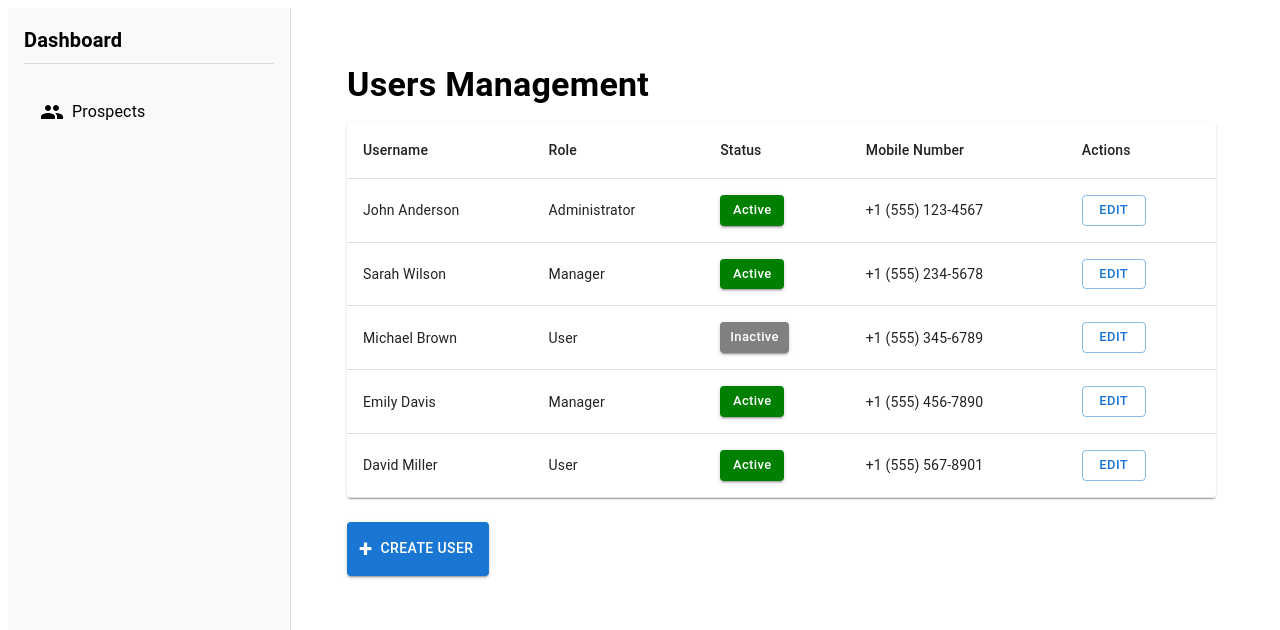
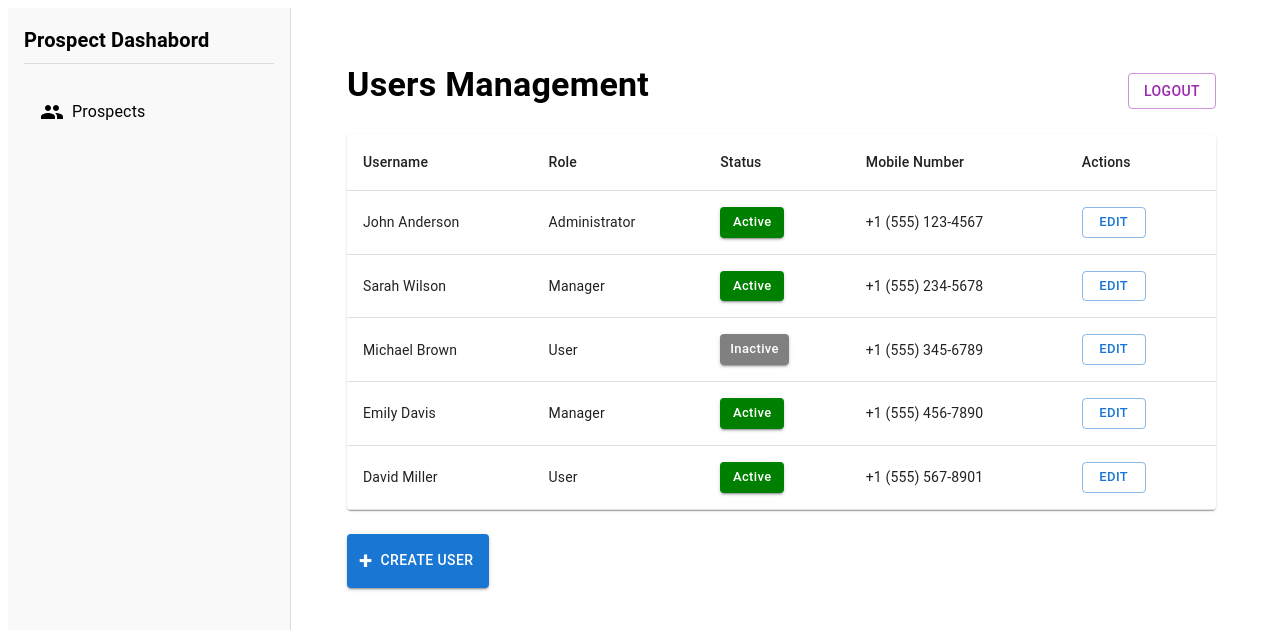
Before and after one commit to lakshmanachimata/fverify_fe, a React (Create React App) app: page /dashboard/users in a window 1280 px wide. Shown: the top 630 px of the page. Built offline with nearby package versions, Linux system fonts and the light colour scheme.

Commit message:
not showing users based on role

```diff
--- a/src/App.jsx
+++ b/src/App.jsx
@@ -35,7 +35,7 @@ const App = () => {
         <Route
           path="/dashboard"
           element={
-            userRole || userStatus != 'Active'? (
+            userRole || userStatus !== 'Active'? (
               <DashboardLayout />
             ) : (
               <Navigate to={`/?orgId=${localStorage.getItem('orgId')}`} replace /> // Redirect if no role
--- a/src/components/DashboardLayout.jsx
+++ b/src/components/DashboardLayout.jsx
@@ -19,7 +19,7 @@ const DashboardLayout = () => {
         }}
       >
         <Typography variant="h6" fontWeight="bold" gutterBottom>
-          Dashboard
+          Prospect Dashabord
         </Typography>
         <Divider sx={{ mb: 2 }} />
         <List>
--- a/src/components/ProspectsDashboard.jsx
+++ b/src/components/ProspectsDashboard.jsx
@@ -1,5 +1,5 @@
 import React, { useState } from "react";
-import { useNavigate } from "react-router-dom"; // Import useNavigate
+import { useHandleLogout } from "../utils/utils"; // Import the custom hook
 
 import {
   Box,
@@ -33,7 +33,7 @@ import { Search, FilterList, Download } from "@mui/icons-material";
 const ProspectsDashboard = () => {
   const [openDialog, setOpenDialog] = useState(false);
   const [employmentType, setEmploymentType] = useState("employee");
-  const navigate = useNavigate(); // Initialize useNavigate
+  const handleLogout = useHandleLogout(); // Use the custom hook
 
 
   const rows = [
@@ -98,10 +98,6 @@ const ProspectsDashboard = () => {
     }
   };
 
-  const handleLogout = () => {
-    localStorage.setItem("userData", null); // Clear user data from localStorage
-    navigate("/?orgId=" + localStorage.getItem('orgId')); // Navigate to the sign-in page
-  };
   return (
     <Box sx={{ padding: 4 }}>
    {/* Header */}
--- a/src/components/SignInScreen.jsx
+++ b/src/components/SignInScreen.jsx
@@ -6,20 +6,17 @@ import {
   Typography,
   TextField,
   Button,
-  Checkbox,
-  FormControlLabel,
   InputAdornment,
   IconButton,
 } from "@mui/material";
 import { Visibility, VisibilityOff } from "@mui/icons-material";
 import { useNavigate } from "react-router-dom";
-import { useOrgId } from "./OrgIdValidator"; // Import the custom hook to get orgId
 import { verifyDomain } from "../App";
 
 const SignInScreen = () => {
   const [showPassword, setShowPassword] = useState(false);
-  const [username, setUsername] = useState(""); // State for username
-  const [password, setPassword] = useState(""); // State for password
+  const [username, setUsername] = useState("lowner"); // State for username
+  const [password, setPassword] = useState("testpwd"); // State for password
   const navigate = useNavigate();
 
   const handleTogglePasswordVisibility = () => {
--- a/src/components/UsersDashboard.jsx
+++ b/src/components/UsersDashboard.jsx
@@ -1,4 +1,6 @@
 import React, { useState } from "react";
+import { useHandleLogout } from "../utils/utils"; // Import the custom hook
+
 import {
   Box,
   Typography,
@@ -25,6 +27,8 @@ const UsersDashboard = () => {
   const [openDialog, setOpenDialog] = useState(false);
   const [isEditMode, setIsEditMode] = useState(false);
   const [editIndex, setEditIndex] = useState(null);
+  const handleLogout = useHandleLogout(); // Use the custom hook
+
   const [newUser, setNewUser] = useState({
     username: "",
     password: "",
@@ -128,10 +132,25 @@ const UsersDashboard = () => {
   return (
     <Box sx={{ padding: 4 }}>
       {/* Header */}
+       <Box
+              sx={{
+                display: "flex",
+                justifyContent: "space-between",
+                alignItems: "center",
+                marginBottom: 2,
+              }}
+            >
       <Typography variant="h4" fontWeight="bold" gutterBottom>
         Users Management
       </Typography>
-
+       <Button
+          variant="outlined"
+          color="secondary"
+          onClick={handleLogout}
+        >
+          Logout
+        </Button>
+        </Box>
       {/* Table */}
       <TableContainer component={Paper} sx={{ marginTop: 2 }}>
         <Table>
--- /dev/null
+++ b/src/utils/utils.jsx
@@ -0,0 +1,15 @@
+import { useNavigate } from "react-router-dom";
+
+export const useHandleLogout = () => {
+  const navigate = useNavigate();
+
+  const handleLogout = () => {
+    // Clear user data from localStorage
+    localStorage.setItem("userData", null);
+
+    // Navigate to the sign-in page with orgId
+    navigate("/?orgId=" + localStorage.getItem("orgId"));
+  };
+
+  return handleLogout;
+};
```
Also changed, not shown: 1 other file (tests, documents, lock files or other folders).
